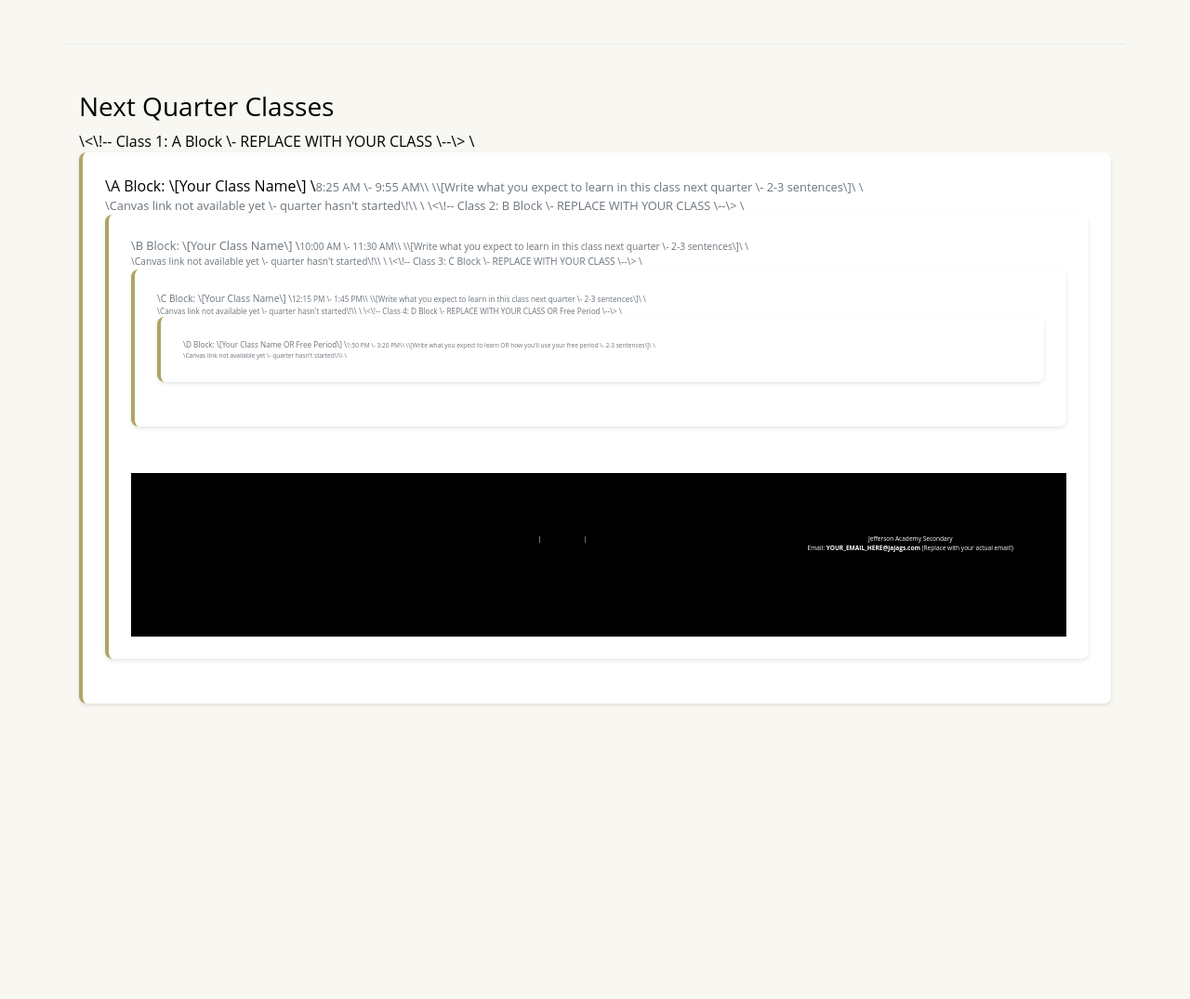
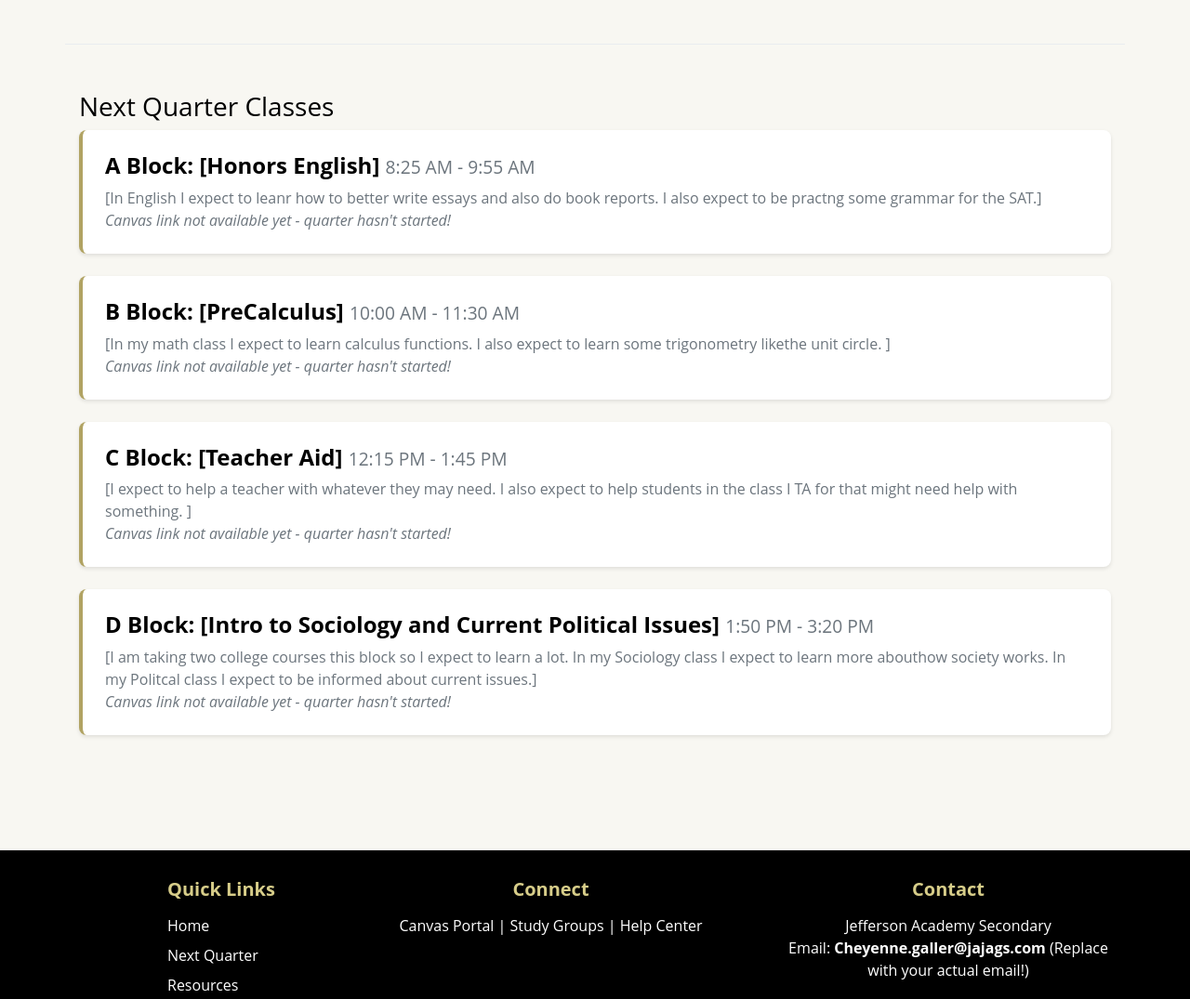
Before and after one commit to cheyennegaller-cmyk/Capstoneprj, a website: page myclassesnextquarter.html.html in a window 1280 px wide. Shown: the part 532-1607 px from the top of the page at 93% size. Before the commit the page ends 1363 px from the top, so only its background shows below. Drawn offline with nearby package versions, Linux system fonts and the light colour scheme.

Commit message:
Checkpoint 4: Next Quarter Planning page complete

```diff
--- a/myclassesnextquarter.html
+++ b/myclassesnextquarter.html.html
@@ -41,39 +41,39 @@
  <div class="row row-content">
  <div class="col">
  <h3>Next Quarter Classes</h3>
- \<\!-- Class 1: A Block \- REPLACE WITH YOUR CLASS \--\>
-  \<div class="class-card"\>
-      \<h4\>A Block: \[Your Class Name\] \<small class="text-muted"\>8:25 AM \- 9:55 AM\</small\>\</h4\>
-      \<p\>\[Write what you expect to learn in this class next quarter \- 2-3 sentences\]\</p\>
-      \<p class="text-muted"\>\<em\>Canvas link not available yet \- quarter hasn't started\!\</em\>\</p\>
-  \</div\>
+ <!-- Class 1: A Block - REPLACE WITH YOUR CLASS -->
+  <div class="class-card">
+      <h4>A Block: [Honors English] <small class="text-muted">8:25 AM - 9:55 AM</small></h4>
+      <p>[In English I expect to leanr how to better write essays and also do book reports. I also expect to be practng some grammar for the SAT.]</p>
+      <p class="text-muted"><em>Canvas link not available yet - quarter hasn't started!</em></p>
+  </div>
 
 
-  \<\!-- Class 2: B Block \- REPLACE WITH YOUR CLASS \--\>
-  \<div class="class-card"\>
-      \<h4\>B Block: \[Your Class Name\] \<small class="text-muted"\>10:00 AM \- 11:30 AM\</small\>\</h4\>
-      \<p\>\[Write what you expect to learn in this class next quarter \- 2-3 sentences\]\</p\>
-      \<p class="text-muted"\>\<em\>Canvas link not available yet \- quarter hasn't started\!\</em\>\</p\>
-  \</div\>
+  <!-- Class 2: B Block - REPLACE WITH YOUR CLASS -->
+  <div class="class-card">
+      <h4>B Block: [PreCalculus] <small class="text-muted">10:00 AM - 11:30 AM</small></h4>
+      <p>[In my math class I expect to learn calculus functions. I also expect to learn some trigonometry likethe unit circle. ]</p>
+      <p class="text-muted"><em>Canvas link not available yet - quarter hasn't started!</em></p>
+  </div>
 
 
-  \<\!-- Class 3: C Block \- REPLACE WITH YOUR CLASS \--\>
-  \<div class="class-card"\>
-      \<h4\>C Block: \[Your Class Name\] \<small class="text-muted"\>12:15 PM \- 1:45 PM\</small\>\</h4\>
-      \<p\>\[Write what you expect to learn in this class next quarter \- 2-3 sentences\]\</p\>
-      \<p class="text-muted"\>\<em\>Canvas link not available yet \- quarter hasn't started\!\</em\>\</p\>
-  \</div\>
+  <!-- Class 3: C Block - REPLACE WITH YOUR CLASS -->
+  <div class="class-card">
+      <h4>C Block: [Teacher Aid] <small class="text-muted">12:15 PM - 1:45 PM</small></h4>
+      <p>[I expect to help a teacher with whatever they may need. I also expect to help students in the class I TA for that might need help with something. ]</p>
+      <p class="text-muted"><em>Canvas link not available yet - quarter hasn't started!</em></p>
+  </div>
 
 
-  \<\!-- Class 4: D Block \- REPLACE WITH YOUR CLASS OR Free Period \--\>
-  \<div class="class-card"\>
-      \<h4\>D Block: \[Your Class Name OR Free Period\] \<small class="text-muted"\>1:50 PM \- 3:20 PM\</small\>\</h4\>
-      \<p\>\[Write what you expect to learn OR how you'll use your free period \- 2-3 sentences\]\</p\>
-      \<p class="text-muted"\>\<em\>Canvas link not available yet \- quarter hasn't started\!\</em\>\</p\>
-  \</div\>
+  <!-- Class 4: D Block - REPLACE WITH YOUR CLASS OR Free Period -->
+  <div class="class-card">
+      <h4>D Block: [Intro to Sociology and Current Political Issues] <small class="text-muted">1:50 PM - 3:20 PM</small></h4>
+      <p>[I am taking two college courses this block so I expect to learn a lot. In my Sociology class I expect to learn more abouthow society works. In my Politcal class I expect to be informed about current issues.]</p>
+      <p class="text-muted"><em>Canvas link not available yet - quarter hasn't started!</em></p>
+  </div>
 </div>
  </div>
-
+</div> </div>
 <footer>
  <div class="container">
  <div class="row">
@@ -95,7 +95,7 @@
  <div class="col-sm-4 text-center">
  <h5>Contact</h5>
  Jefferson Academy Secondary<br />
- Email: <strong>YOUR_EMAIL_HERE@jajags.com</strong> (Replace with your actual email!)
+ Email: <strong>Cheyenne.galler@jajags.com</strong> (Replace with your actual email!)
  </div>
  </div>
  </div>
@@ -105,3 +105,4 @@
  <script src="node_modules/popper.js/dist/umd/popper.min.js"></script>
  <script src="node_modules/bootstrap/dist/js/bootstrap.min.js"></script>
 </body>
+</html>
```
Also changed, not shown: index.html (+2 -2 lines).
